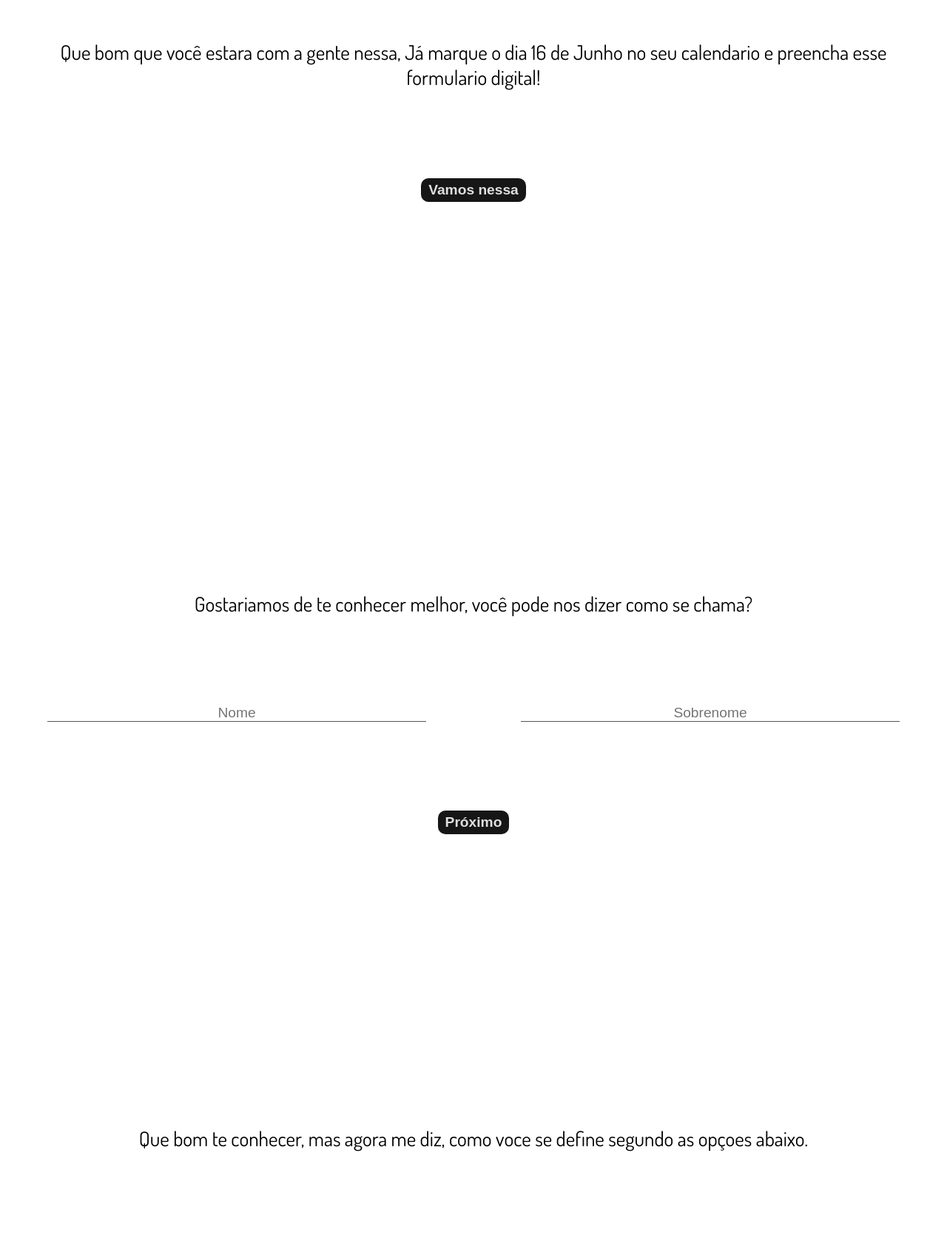
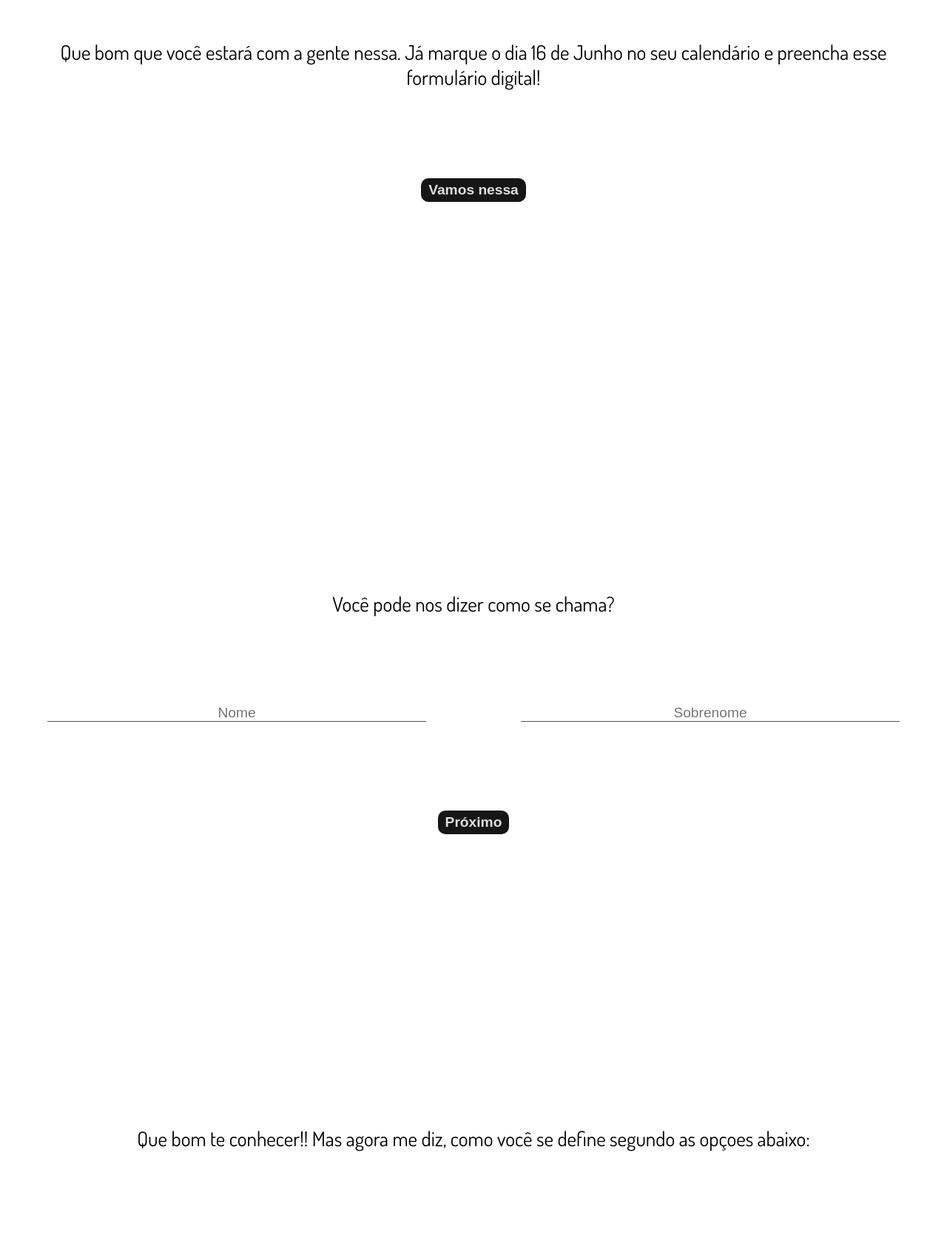
Before and after one commit to lancao2/reference, a React (Create React App) app: page /formreference in a window 1280 px wide. Shown: the part 237-1911 px from the top of the page at 74% size. Built offline with nearby package versions, Linux system fonts and the light colour scheme.

Commit message:
fix: misspellings

```diff
--- a/src/Pages/FormReference/index.jsx
+++ b/src/Pages/FormReference/index.jsx
@@ -4,8 +4,8 @@ const FormReference = () => {
     <form action="https://docs.google.com/forms/u/0/d/e/1FAIpQLSeuR5hlCjWw0XT5oqxoNzDsHrTiy8nVUHAgyTMXxrsZ3ETujQ/formResponse">
       <div id="pg00">
         <h1>
-          Que bom que você estara com a gente nessa, Já marque o dia 16 de Junho
-          no seu calendario e preencha esse formulario digital!
+          Que bom que você estará com a gente nessa. Já marque o dia 16 de Junho
+          no seu calendário e preencha esse formulário digital!
         </h1>
         <button>
           <a href="#pg01">Vamos nessa</a>
@@ -13,7 +13,7 @@ const FormReference = () => {
       </div>
       <div id="pg01">
         <h1>
-          Gostariamos de te conhecer melhor, você pode nos dizer como se chama?
+          Você pode nos dizer como se chama?
         </h1>
         <div className="name">
           <input
@@ -36,8 +36,8 @@ const FormReference = () => {
       </div>
       <div id="pg02">
         <h1>
-          Que bom te conhecer, mas agora me diz, como voce se define segundo as
-          opçoes abaixo.
+          Que bom te conhecer!! Mas agora me diz, como você se define segundo as
+          opçoes abaixo:
         </h1>
         <select name="entry.1359085191" required>
           <option value="Evangélico" selected>
@@ -64,7 +64,7 @@ const FormReference = () => {
         </button>
       </div>
       <div id="pg04">
-        <h1>Em quais Horarios você estara com a gente ?</h1>
+        <h1>Em quais horários você estara com a gente?</h1>
         <div className="time">
           <label>
             <input
--- a/src/Pages/LandingPage/index.jsx
+++ b/src/Pages/LandingPage/index.jsx
@@ -11,12 +11,12 @@ const LandingPage = () => {
     <div id="landingPage">
       <div className="main">
         <div className="text">
-          <h2>COMFERÊNCIA</h2>
+          <h2>CONFERÊNCIA</h2>
           <h1>Reference</h1>
           <h3>LUCAS 21: 20-22</h3>
         </div>
         <button onClick={moveToForm}>Eu Vou</button>
-        <span>Rua vellho Cassiano 132, Palhada</span>
+        <span>Rua Velho Cassiano 132, Palhada</span>
       </div>
       <img className="rippedPaperTop" src={RippedPaper} alt="Papel rasgado" />
       <img
```
